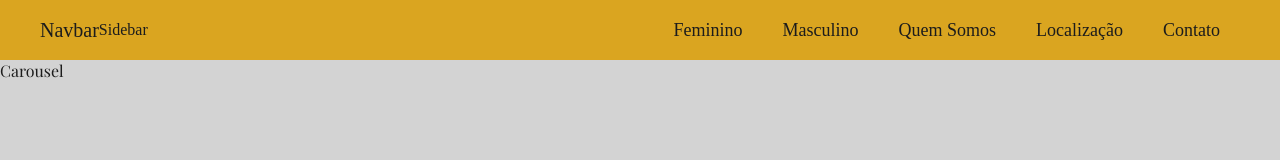
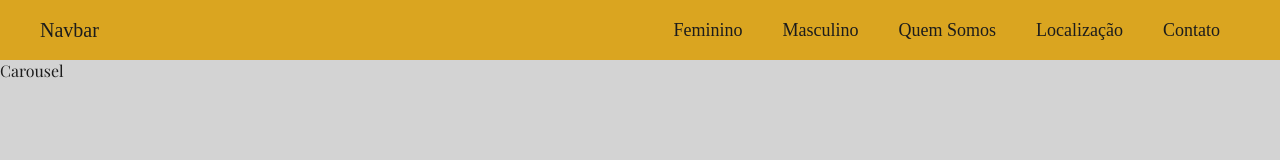
Before and after one commit to claudomiro-monteiro/projeto-zero, a React (Create React App) app: page / in a window 1280 px wide. Shown: the top 160 px of the page. Built offline with nearby package versions, Linux system fonts and the light colour scheme; a web font is replaced by a local one.

Commit message:
teste again2

```diff
--- a/src/pages/Sidebar/Sidebar.jsx
+++ b/src/pages/Sidebar/Sidebar.jsx
@@ -1,9 +1,23 @@
 import React from 'react'
+import { Avatar, Background, Li, Link, SidebarNav, Ul } from './style'
 
 export const Sidebar = () => {
     return (
-        <div>
-            Sidebar
-        </div>
+        <>
+            <Background>
+                <SidebarNav>
+                    <Avatar>
+                        Imagem
+                    </Avatar>
+                    <Ul>
+                        <Li>
+                            <Link to="/">
+                                Pijama Feminino
+                            </Link>
+                        </Li>
+                    </Ul>
+                </SidebarNav>
+            </Background>
+        </>
     )
 }
```
